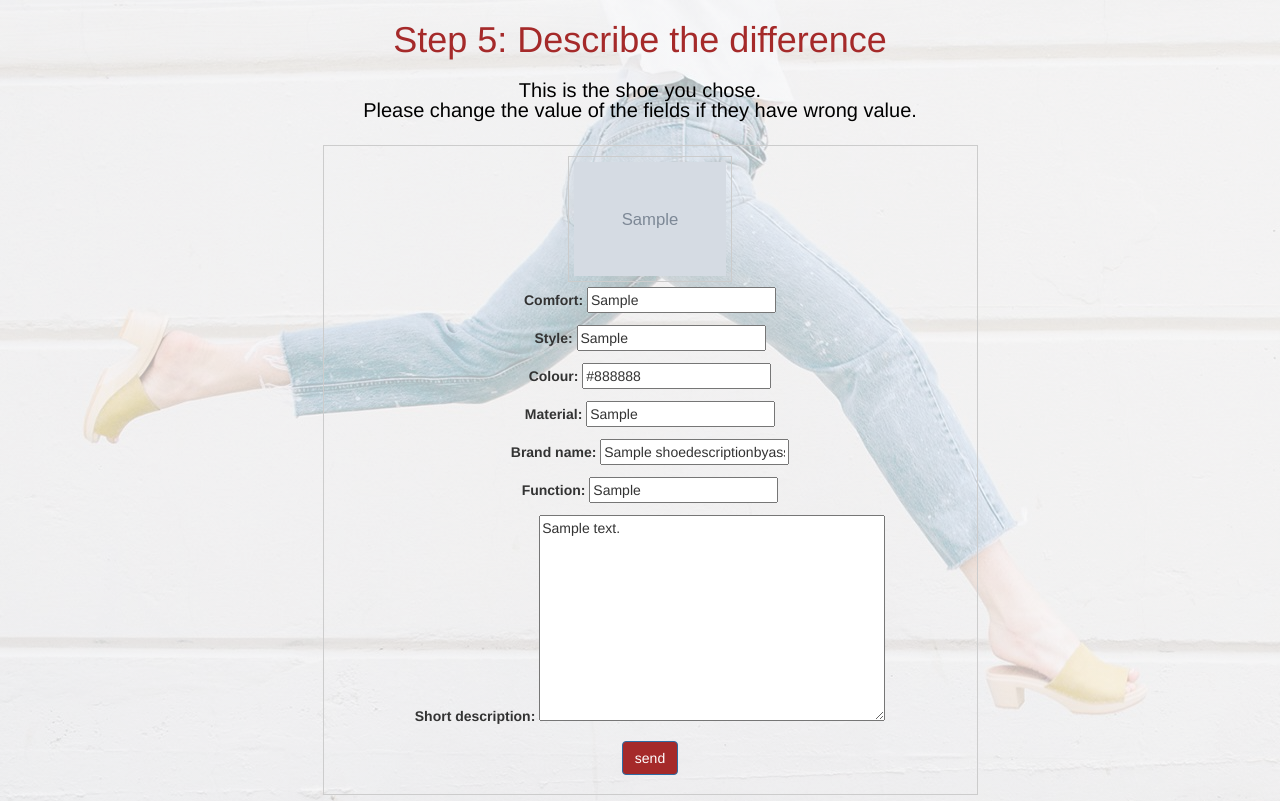
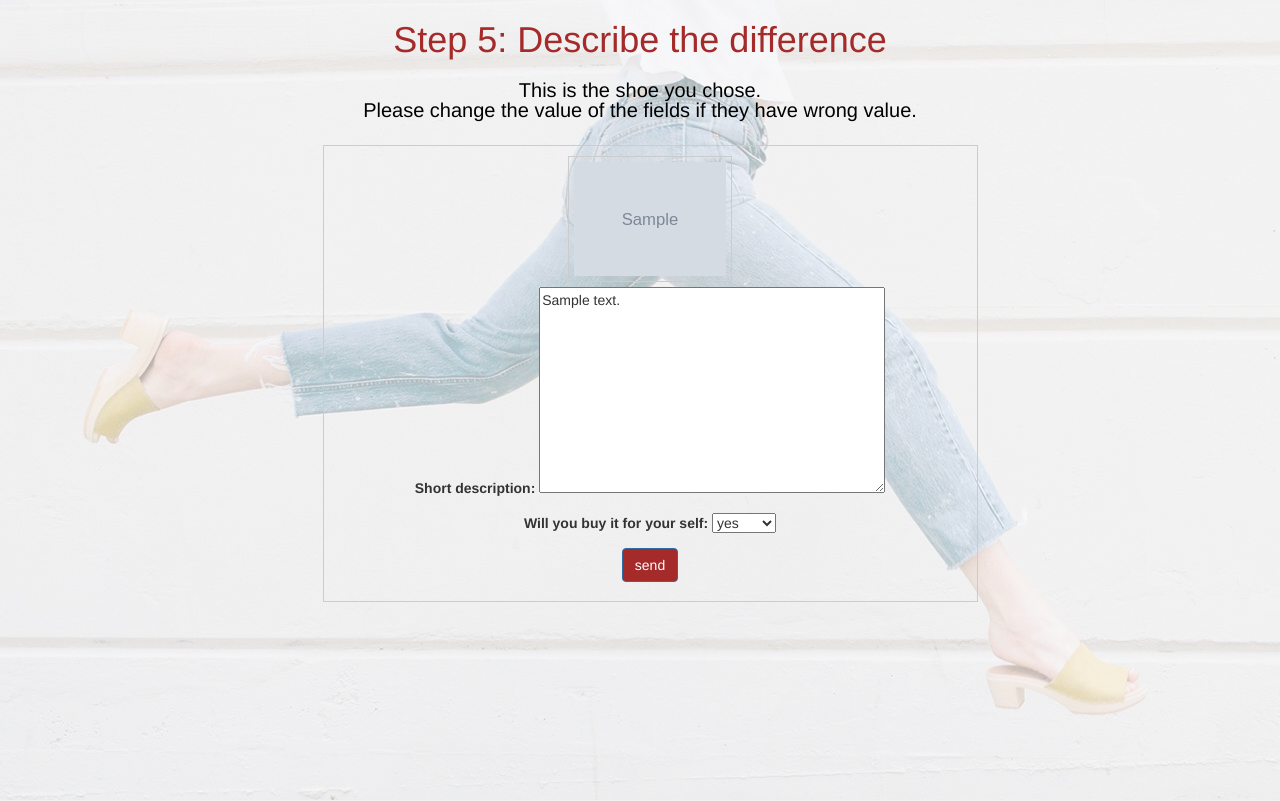
Before and after one commit to Seplanna/WebApiFashionSearch, a Django app: page /description_best_image/1/1/ in a window 1280 px wide. Run offline with Django 3.2, Linux system fonts and the light colour scheme; tables that the repository leaves empty hold one stand-in row (values such as "Sample post"); grey boxes marked "Sample" are stand-in pictures; some libraries are stand-ins or nearby versions.

Commit message:
new interface

```diff
--- a/landing/urls.py
+++ b/landing/urls.py
@@ -19,7 +19,7 @@ from landing import views
 
 urlpatterns = [
     url(r'^landing/(?P<form_id>\w+)/$', views.landing, name='landing'),
-    url(r'^login/(?P<signal>\w+)/$$', views.login, name='login'),
-    url(r'^create_account/$', views.CreateAccount, name='login'),
+    url(r'^login/(?P<signal>\w+)/$', views.login, name='login'),
+    url(r'^create_account/(?P<signal>\w+)/$', views.CreateAccount, name='login'),
 
 ]
--- a/search/views.py
+++ b/search/views.py
@@ -1,5 +1,6 @@
 from django.shortcuts import render, HttpResponseRedirect
-from .forms import ImagesInOneLine, OneImage, Game, Answer, ShoeDescriptionByAssessorForm, Shoe, ShoeDescriptionByAssessor
+from .forms import ImagesInOneLine, OneImage, Game, Answer, ShoeDescriptionByAssessorForm, \
+    Shoe, ShoeDescriptionByAssessor, AnswerForm
 import os
 import numpy as np
 import random
@@ -181,7 +182,7 @@ def ChangeAnswer(answer, answer_, data, data_in_bins):
         answer.colour_answer = answer_
         answer.status = "shape"
         answer.save()
-        return HttpResponseRedirect("/search/" + str(game.id) + "/")
+        #return HttpResponseRedirect("/search/" + str(game.id) + "/")
     elif answer.status == "shape":
         answer.shape_answer = answer_
         answer.status = "best image"
@@ -281,12 +282,7 @@ def Description(request, game_id, product_id):
     images = [shoe.image, Shoe.objects.get(id=game.target_image_id).image]
 
     form["short_description"].initial = initial_description.short_description
-    form["style"].initial = initial_description.style
-    form["comfort"].initial = initial_description.comfort
-    form["colour"].initial = initial_description.colour
-    form["function"].initial = initial_description.function
-    form["material"].initial = initial_description.material
-    form["brand_name"].initial = initial_description.brand_name
+    form["will_you_buy_it_for_your_self"].initial = initial_description.will_you_buy_it_for_your_self
 
 
     print("form is valid = ", form.is_valid())
@@ -422,7 +418,7 @@ def landing(request, game_id):
         game.save()
         return HttpResponseRedirect("/finish/" + str(game.id) + "/")
 
-    if request.GET.get('NEXT') == "SKIP":
+    """if request.GET.get('NEXT') == "SKIP":
         return ChangeAnswer(answer, -1, data, data_in_bins)
 
     try:
@@ -433,8 +429,18 @@ def landing(request, game_id):
 
 
     except:
-        print(request.GET.get('NEXT'))
+        print(request.GET.get('NEXT'))"""
 
+    form = AnswerForm(request.POST or None)
+    if request.method == 'POST':
+        if form.is_valid():
+            final_score = form.cleaned_data['Answer_color']
+            answer.colour_answer = int(final_score)
+            answer.status = "shape"
+            answer.save()
+            final_score = form.cleaned_data['Answer_shape']
+            print (answer.status, answer.colour_answer)
+            return ChangeAnswer(answer, int(final_score), data, data_in_bins)
 
 
     return render(request, 'search/search.html', locals())
--- a/shoes/models.py
+++ b/shoes/models.py
@@ -10,13 +10,15 @@ class Shoe(models.Model):
 class ShoeDescriptionByAssessor(models.Model):
     user_profile = models.IntegerField(default=0)
     image_id = models.IntegerField(default=0)
-    comfort = models.CharField(max_length=128, default="")
-    style = models.CharField(max_length=128, default="")
-    colour = models.CharField(max_length=128, default="")
-    material = models.CharField(max_length=128, default="")
-    brand_name = models.CharField(max_length=128, default="")
-    function = models.CharField(max_length=128, default="")
+    #comfort = models.CharField(max_length=128, default="")
+    #style = models.CharField(max_length=128, default="")
+    #colour = models.CharField(max_length=128, default="")
+    #material = models.CharField(max_length=128, default="")
+    #brand_name = models.CharField(max_length=128, default="")
+    #function = models.CharField(max_length=128, default="")
     short_description = models.TextField(default="")
+    choises_buy_for_yourself=(("Y", "yes"), ("N", "no"))
+    will_you_buy_it_for_your_self = models.CharField(max_length=3, choices=choises_buy_for_yourself)
 
     def __str__(self):
         return "%s" % self.id
--- a/shoes/views.py
+++ b/shoes/views.py
@@ -13,7 +13,7 @@ def CreateCatolog(data_path, result_path):
             if os.path.splitext(f)[1].lower() in ('.jpg', '.jpeg'):
                 data += [os.path.join(root, f)]
     print(len(data))
-    data = random.sample(data, 50)
+    #data = random.sample(data, 50)
     for d in data:
         subprocess.call(['cp', d, result_path + os.path.basename(d)])
         Shoe.objects.create(image="target_products/" + os.path.basename(d))
@@ -22,7 +22,7 @@ def CreateCatolog(data_path, result_path):
 
 def product_description(request, shoes_id, user_id):
     title = "Step 3: Describe and remember"
-    #CreateCatolog("static/media/product/", "static/media/target_products/")
+
     saw_shoe_description = True
     shoe = Shoe.objects.get(id=shoes_id)
     images = [shoe.image]
@@ -38,7 +38,9 @@ def product_description(request, shoes_id, user_id):
     return render(request, 'products/description_the_picture.html', locals())
 
 def landing(request, user_id):
+    #CreateCatolog("static/media/target_products/", "static/media/target_products/")
     products = Shoe.objects.all()
     ids = [product.id for product in products]
     new_shoes_id = random.choice(ids)
+    #new_shoes_id = 26
     return render(request, 'products/task_description.html', locals())
--- a/static/style2.css
+++ b/static/style2.css
@@ -40,6 +40,14 @@ html, body
     line-height: 20px;
     padding: 20px;
     margin-bottom: 20px;
+}
+
+.general-container3
+{
+    background: linear-gradient( rgba(250, 250, 250, 0.7), rgba(250, 250, 250, 0.7) );
+    background-color:white;
+    height: 5%;
+    font-weight: 200;
 }
 
 .general-container form label
@@ -147,7 +180,33 @@ html, body
 
 .button_choose_shoe {
     width:136px;
-    height: 30px;
+    height: 25px;
+}
+
+.button_top_left {
+    position: relative;
+    left: -10%;
+
+}
+
+.button_top_right {
+    position: relative;
+    right: -10%;
+
+}
+
+.btn-top
+{
+    background-color:mistyrose;
+    top: -18px;
+    width:272px;
+    height: 90%;
+    font-size: 20px;
+    font-weight: 600;
+}
+.btn-top:hover
+{
+    background-color:plum;
 }
 
 .button_dont_know {
--- a/templates/landing/create_account.html
+++ b/templates/landing/create_account.html
@@ -22,6 +22,7 @@
     <div>
 
         {% block content %}
+            <h1 class="title3">{{ title }}</h1>
             <h1 class="title">Create account</h1>
             <form method="post" class="text-center">
                 {% csrf_token %}
--- a/templates/landing/login.html
+++ b/templates/landing/login.html
@@ -25,7 +25,7 @@
             <h1 class="title"> {{ title }}</h1>
             <h1 class="title">Login please or create account</h1>
             <div>
-                <form action="/create_account/" method="get" class="text-center"> {% csrf_token %}
+                <form action="/create_account/0/" method="get" class="text-center"> {% csrf_token %}
                     <button type="submit" class="btn btn-primary btn-orange btn-margin">
                        I am a new user!
                     </button>
--- a/templates/products/description_the_picture.html
+++ b/templates/products/description_the_picture.html
@@ -26,11 +26,11 @@
 
                     {%if saw_shoe_description %}
                         <p class="title1">
-                            This is the shoes that you saw.<br>
+                            This is the shoe that you saw.<br>
                             The objective is to find and buy something similar.<br>
                             Please remember this image, you will be asked to look for
                             similar shoes in later steps,
-                            but you will not have access to this images again.<br>
+                            but you will not have access to this image again.<br>
                             Please describe what you see. There are no options for your answers.
                             Please answer by your own words.<br>
 
--- a/templates/search/start_search.html
+++ b/templates/search/start_search.html
@@ -24,6 +24,9 @@
             <p class="title1">
                 It is an interactive search system.<br>
                 In each iteration some shoes are shown. They are structured by columns.<br>
+                Each iteration you are asked to understand if the columns differ by color or shape. <br>
+                If they differ you should choose the most similar column to the seen shoe by color or shape
+                respectively.<br>
                 If you see the good match push the button "Buy something!" in the bottom of the page.<br>
                 if you think that you will not find similar shoes push the button "I give up!" in the bottom of the page.<br>
             </p>
```
Also changed, not shown: other parts of static/style2.css (+33 -1 lines), landing/views.py (+7 -1 lines), search/forms.py (+22 -0 lines), templates/search/search.html (+57 -50 lines).
